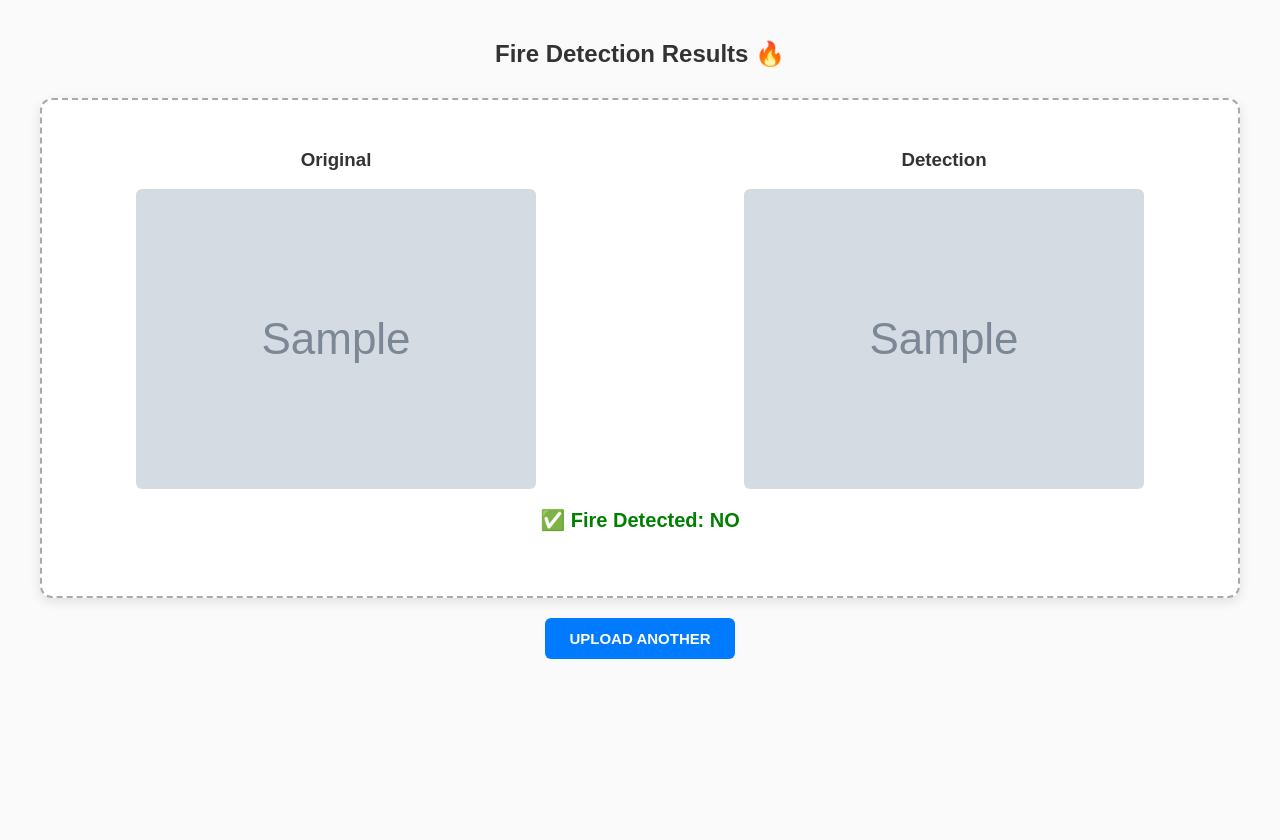
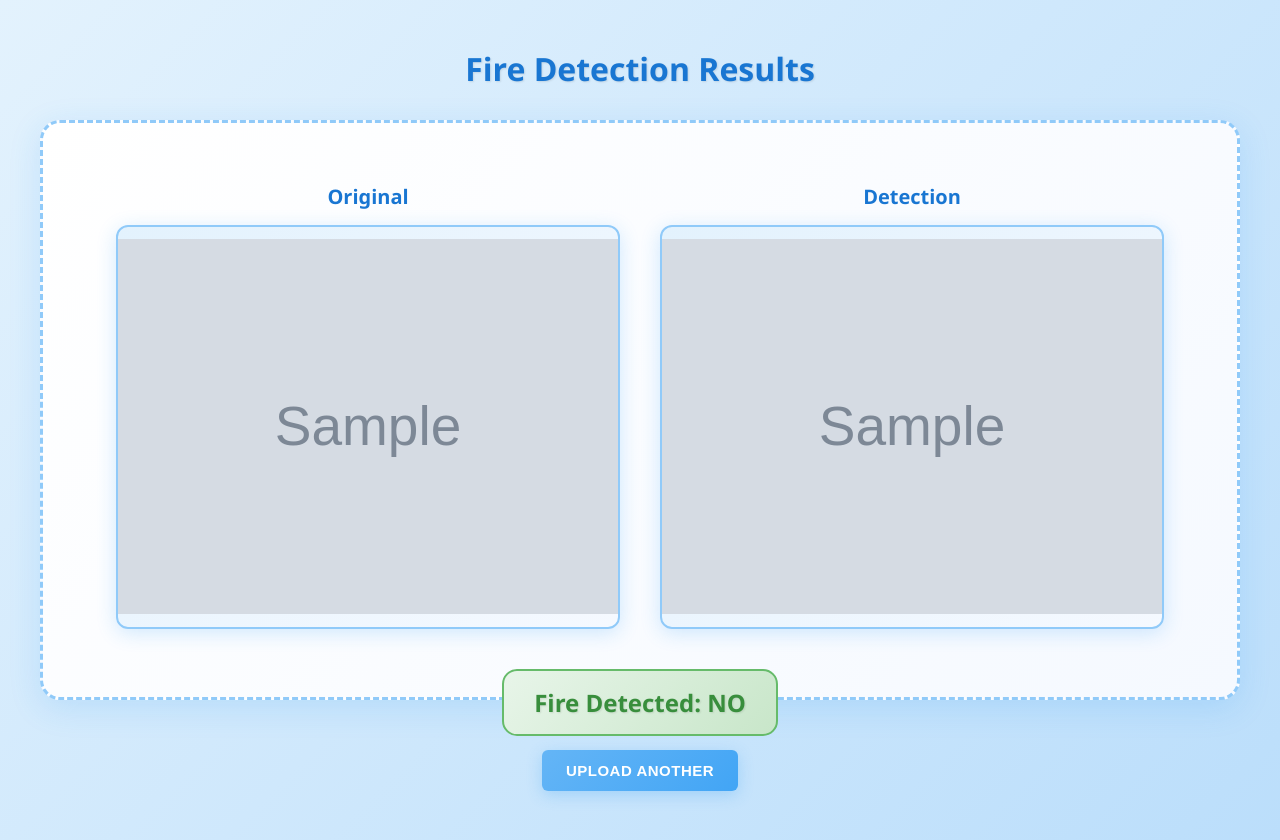
Before and after one commit to keerv13/yolo-fire-detection, a Django app: template fireguard/templates/fireguard/result.html in a window 1280 px wide. Before the commit the page ends 659 px from the top, so only its background shows below. Run offline with Django 5.2, Linux system fonts and the light colour scheme; the template is opened without the code that fills it: most values are stand-ins (such as "Sample title", 1, 10 or a date in 2020); grey boxes marked "Sample" are stand-in pictures.

Commit message:
update UI

```diff
--- a/fireguard/models.py
+++ b/fireguard/models.py
@@ -1,5 +1,5 @@
 from django.db import models
 
-# Create your models here.
+
 class Image(models.Model):
     image=models.ImageField(upload_to="img/%y")
--- a/fireguard/static/css/result.css
+++ b/fireguard/static/css/result.css
@@ -1,56 +1,64 @@
 body {
-    font-family: Arial, sans-serif;
-    background-color: #fafafa;
+    font-family: 'Segoe UI', Tahoma, Geneva, Verdana, sans-serif;
+    background: linear-gradient(135deg, #e3f2fd 0%, #bbdefb 100%);
     margin: 0;
     padding: 20px;
     color: #333;
+    min-height: 100vh;
 }
 
 .page-title {
     text-align: center;
     margin-bottom: 30px;
+    font-size: 32px;
+    color: #1976d2;
+    font-weight: 600;
+    text-shadow: 1px 1px 2px rgba(0,0,0,0.1);
 }
 
 .container {
     display: flex;
     flex-direction: column;
-    align-items: center; /* centers everything inside */
+    align-items: center;
 }
 
 
-/* Choose File button inside upload box */
 .choose-btn {
     display: inline-block;
     margin-top: 15px;
-    padding: 10px 20px;
-    background-color: #007bff;
+    padding: 12px 28px;
+    background: linear-gradient(135deg, #64b5f6 0%, #42a5f5 100%);
     color: #fff;
-    border-radius: 6px;
+    border-radius: 25px;
     font-weight: bold;
     cursor: pointer;
-    transition: background 0.3s ease;
+    transition: all 0.3s ease;
+    box-shadow: 0 1px 15px rgba(66, 165, 245, 0.3);
 }
 
 .choose-btn:hover {
-    background-color: #0056b3;
+    background: linear-gradient(135deg, #42a5f5 0%, #2196f3 100%);
+    transform: translateY(-2px);
+    box-shadow: 0 6px 20px rgba(66, 165, 245, 0.4);
 }
 
-/* Fixed big centered dotted box */
+
 .image-upload-box {
-    border: 2px dashed #aaa;
-    border-radius: 12px;
-    padding: 30px;
+    border: 3px dashed #90caf9;
+    border-radius: 20px;
+    padding: 40px;
     text-align: center;
-    background-color: #fff;
-    width: 1200px;           /* fixed width */
-    height: 500px;
-    box-shadow: 0 4px 12px rgba(0,0,0,0.1);
+    background: linear-gradient(135deg, #ffffff 0%, #f5f9ff 100%);
+    width: 1200px;
+    height: 580px;
+    box-shadow: 0 8px 32px rgba(33, 150, 243, 0.15);
     display: flex;
     flex-direction: column;
     justify-content: flex-start;
     align-items: center;
-    margin: 0 auto;
+    margin: 0 auto 30px auto;
     box-sizing: border-box;
+    position: relative;
 }
 
 /* Side-by-side images inside the box */
@@ -59,42 +67,49 @@ body {
     justify-content: center;
     align-items: flex-start;
     gap: 40px;
-    width: 100%;      /* fill the box width */
+    width: 100%;
+    margin-bottom: 20px;
 }
 
 .result-box {
-    flex: 0 0 50%;    /* each takes half of the box */
+    flex: 0 0 auto;
     text-align: center;
 }
-.selected-file {
-    display: flex;            /* enables centering */
-    justify-content: center;  /* center horizontally */
-    align-items: center;      /* center vertically */
-    width: 100%;
-    height: 300px;            /* same as image max-height */
-    margin-top: 10px;
-    overflow: hidden;         /* prevents overflow if image is large */
+
+.result-box h3 {
+    margin-bottom: 15px;
+    font-size: 20px;
+    color: #1976d2;
+    font-weight: 600;
 }
 
-.preview-image {
-    max-width: 100%;
-    max-height: 100%;         /* fits inside .selected-file */
-    object-fit: contain;
-    border-radius: 6px;
+.selected-file {
+    display: flex;
+    justify-content: center;
+    align-items: center;
+    width: 100%;
+    margin-top: 10px;
 }
 
 
-
-
+.preview-image {
+    width: 500px !important;
+    height: 400px !important;
+    object-fit: contain;
+    border-radius: 12px;
+    background: linear-gradient(135deg, #e3f2fd 0%, #f5f9ff 100%);
+    display: block;
+    border: 2px solid #90caf9;
+    box-shadow: 0 4px 20px rgba(33, 150, 243, 0.2);
+}
 
 #imageUpload {
-    display: none; /* completely hide default file input */
+    display: none;
     width: 0;
     height: 0;
     opacity: 0;
     position: absolute;
 }
-
 
 /* Buttons */
 .button-row {
@@ -113,36 +128,67 @@ body {
     font-size: 15px;
     color: #fff;
     cursor: pointer;
-    transition: background 0.3s ease;
+    transition: all 0.3s ease;
+    text-transform: uppercase;
+    letter-spacing: 0.5px;
 }
 
 .detect-button {
-    background-color: #aaa;
+    background: linear-gradient(135deg, #ccc 0%, #aaa 100%);
     cursor: not-allowed;
+    box-shadow: 0 4px 15px rgba(0,0,0,0.1);
 }
 
 .detect-button:enabled {
-    background-color: #ff6b35;
+    background: linear-gradient(135deg, #ff8a65 0%, #ff6b35 100%);
     cursor: pointer;
+    box-shadow: 0 4px 15px rgba(255, 107, 53, 0.3);
+}
+
+.detect-button:enabled:hover {
+    background: linear-gradient(135deg, #ff6b35 0%, #ff5722 100%);
+    transform: translateY(-2px);
+    box-shadow: 0 6px 20px rgba(255, 107, 53, 0.4);
 }
 
 .reupload-button {
-    background-color: #007bff;
+    background: linear-gradient(135deg, #64b5f6 0%, #42a5f5 100%);
+    box-shadow: 0 4px 15px rgba(66, 165, 245, 0.3);
 }
 
 .reupload-button:hover {
-    background-color: #0056b3;
+    background: linear-gradient(135deg, #42a5f5 0%, #2196f3 100%);
+    transform: translateY(-2px);
+    box-shadow: 0 6px 20px rgba(66, 165, 245, 0.4);
 }
 
 /* Fire detection messages */
 .fire-yes {
-    color: red;
-    margin: 15px 0;
-    font-size: 20px;
+    color: #d32f2f;
+    margin: 20px 0;
+    font-size: 24px;
+    font-weight: 700;
+    text-shadow: 1px 1px 2px rgba(0,0,0,0.1);
+    background: linear-gradient(135deg, #ffebee 0%, #ffcdd2 100%);
+    padding: 15px 30px;
+    border-radius: 15px;
+    border: 2px solid #ef5350;
 }
 
 .fire-no {
-    color: green;
-    margin: 15px 0;
-    font-size: 20px;
+    color: #388e3c;
+    margin: 20px 0;
+    font-size: 24px;
+    font-weight: 700;
+    text-shadow: 1px 1px 2px rgba(0,0,0,0.1);
+    background: linear-gradient(135deg, #e8f5e9 0%, #c8e6c9 100%);
+    padding: 15px 30px;
+    border-radius: 15px;
+    border: 2px solid #66bb6a;
 }
+
+.upload-text {
+    font-size: 18px;
+    color: #1976d2;
+    font-weight: 500;
+}
--- a/fireguard/templates/fireguard/result.html
+++ b/fireguard/templates/fireguard/result.html
@@ -7,7 +7,7 @@
     <link rel="stylesheet" type="text/css" href="{% static 'css/result.css' %}">
 </head>
 <body>
-    <h2 class="page-title">Fire Detection Results 🔥</h2>
+    <h2 class="page-title">Fire Detection Results</h2>
 
     <div class="container">
         <!-- BIG dotted box -->
@@ -25,9 +25,9 @@
             </div>
 
             {% if fire_detected %}
-                <h2 class="fire-yes">🔥 Fire Detected: YES</h2>
+                <h2 class="fire-yes">Fire Detected: YES</h2>
             {% else %}
-                <h2 class="fire-no">✅ Fire Detected: NO</h2>
+                <h2 class="fire-no">Fire Detected: NO</h2>
             {% endif %}
             {% endif %}
         </div>
--- a/fireguard/templates/fireguard/upload.html
+++ b/fireguard/templates/fireguard/upload.html
@@ -7,7 +7,7 @@
     <link rel="stylesheet" type="text/css" href="{% static 'css/result.css' %}">
 </head>
 <body>
-    <h2 class="page-title">Upload an image to check for fire 🔥</h2>
+    <h2 class="page-title">Upload an image to check for fire</h2>
 
     <div class="container">
         <form method="post" enctype="multipart/form-data" id="uploadForm">
```
Also changed, not shown: fireguard/views.py (+12 -5 lines), manage.py (+12 -2 lines).
